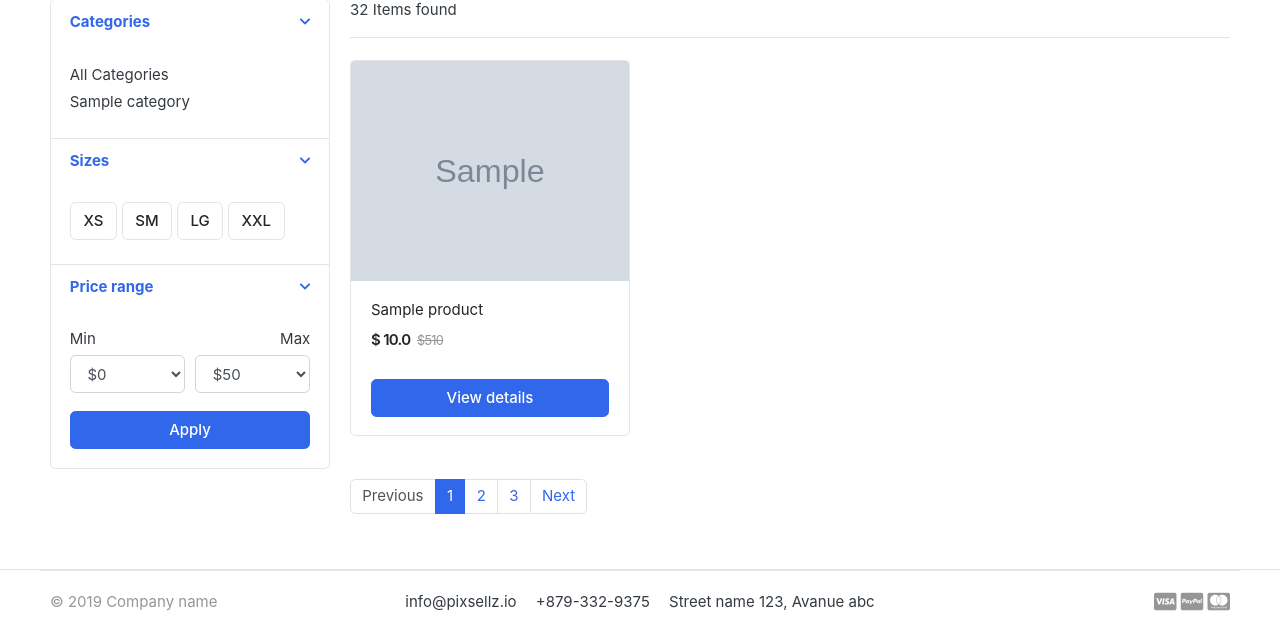
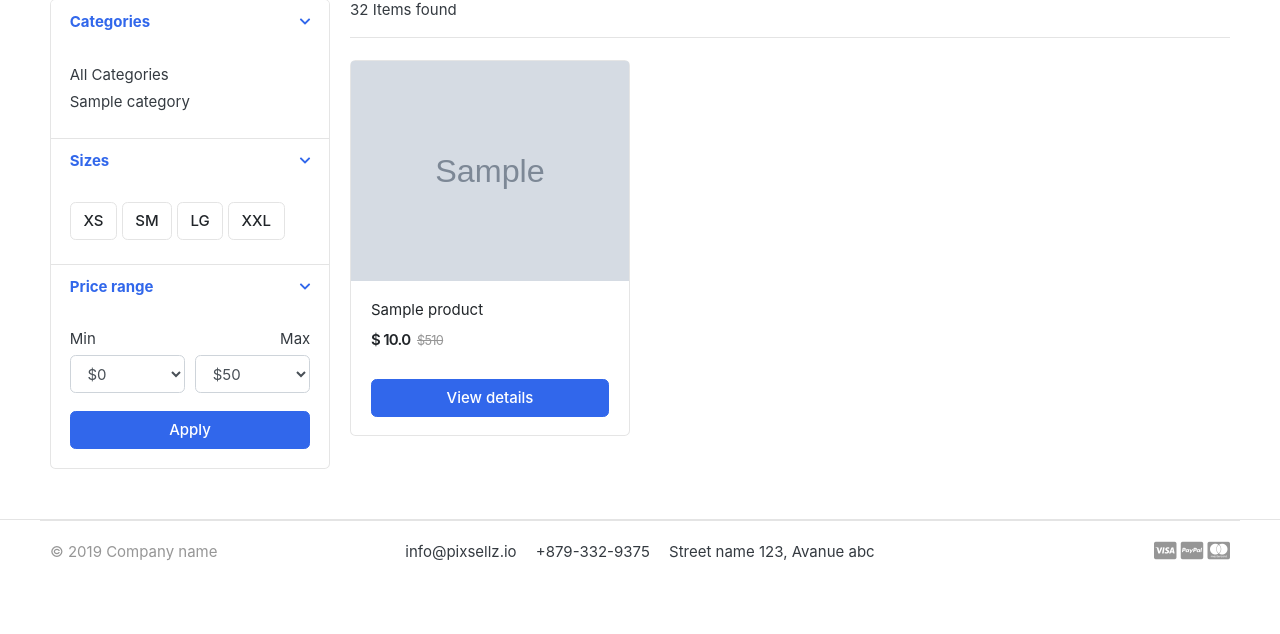
Before and after one commit to dipk-pawar/all_in_one_store, a Django app: page /store/ in a window 1280 px wide. Shown: the part 295-929 px from the top of the page. After the commit the page ends 856 px from the top, so only its background shows below. Run offline with Django 3.2, Linux system fonts and the light colour scheme; tables that the repository leaves empty hold one stand-in row (values such as "Sample post"); grey boxes marked "Sample" are stand-in pictures; some libraries are stand-ins or nearby versions; some web fonts are replaced.

Commit message:
added paginations in products

```diff
--- a/apps/store/views.py
+++ b/apps/store/views.py
@@ -3,21 +3,26 @@
 from .models import Product
 from apps.category.models import Category
 from apps.cart.models import CartItem
+from django.core.paginator import EmptyPage, PageNotAnInteger, Paginator
 
 
 # Create your views here.
 def store(request, category_slug=None):
+    page = request.GET.get("page")
     if category_slug is not None:
         category = get_object_or_404(Category, slug=category_slug)
         products = Product.objects.filter(category=category, is_available=True)
     else:
         products = Product.objects.all()
+
+    paginator = Paginator(products, 6)
+    paged_product = paginator.get_page(page)
     product_counts = products.count()
 
     return render(
         request,
         "store/store.html",
-        context={"products": products, "product_counts": product_counts},
+        context={"products": paged_product, "product_counts": product_counts},
     )
 
 
--- a/templates/store/store.html
+++ b/templates/store/store.html
@@ -151,13 +151,29 @@
 
 
 <nav class="mt-4" aria-label="Page navigation sample">
+{% if products.has_other_pages %}
   <ul class="pagination">
-    <li class="page-item disabled"><a class="page-link" href="#">Previous</a></li>
-    <li class="page-item active"><a class="page-link" href="#">1</a></li>
-    <li class="page-item"><a class="page-link" href="#">2</a></li>
-    <li class="page-item"><a class="page-link" href="#">3</a></li>
-    <li class="page-item"><a class="page-link" href="#">Next</a></li>
+	{% if products.has_previous %}
+		<li class="page-item"><a class="page-link" href="?page={{products.previous_page_number}}">Previous</a></li>
+	{% else %}
+    	<li class="page-item disabled"><a class="page-link" href="#">Previous</a></li>
+	{% endif %}
+
+	{% for i in products.paginator.page_range %}
+		{% if products.number == i %}
+			<li class="page-item active"><a class="page-link" href="#">{{i}}</a></li>
+		{% else %}
+    		<li class="page-item"><a class="page-link" href="?page={{i}}">{{i}}</a></li>
+		{% endif %}
+	{% endfor %}
+
+	{% if products.has_next %}
+    	<li class="page-item"><a class="page-link" href="?page={{products.next_page_number}}">Next</a></li>
+	{% else %}
+		<li class="page-item disabled"><a class="page-link" href="#">Next</a></li>
+	{% endif %}
   </ul>
+{% endif %}
 </nav>
 
 	</main> <!-- col.// -->
```
